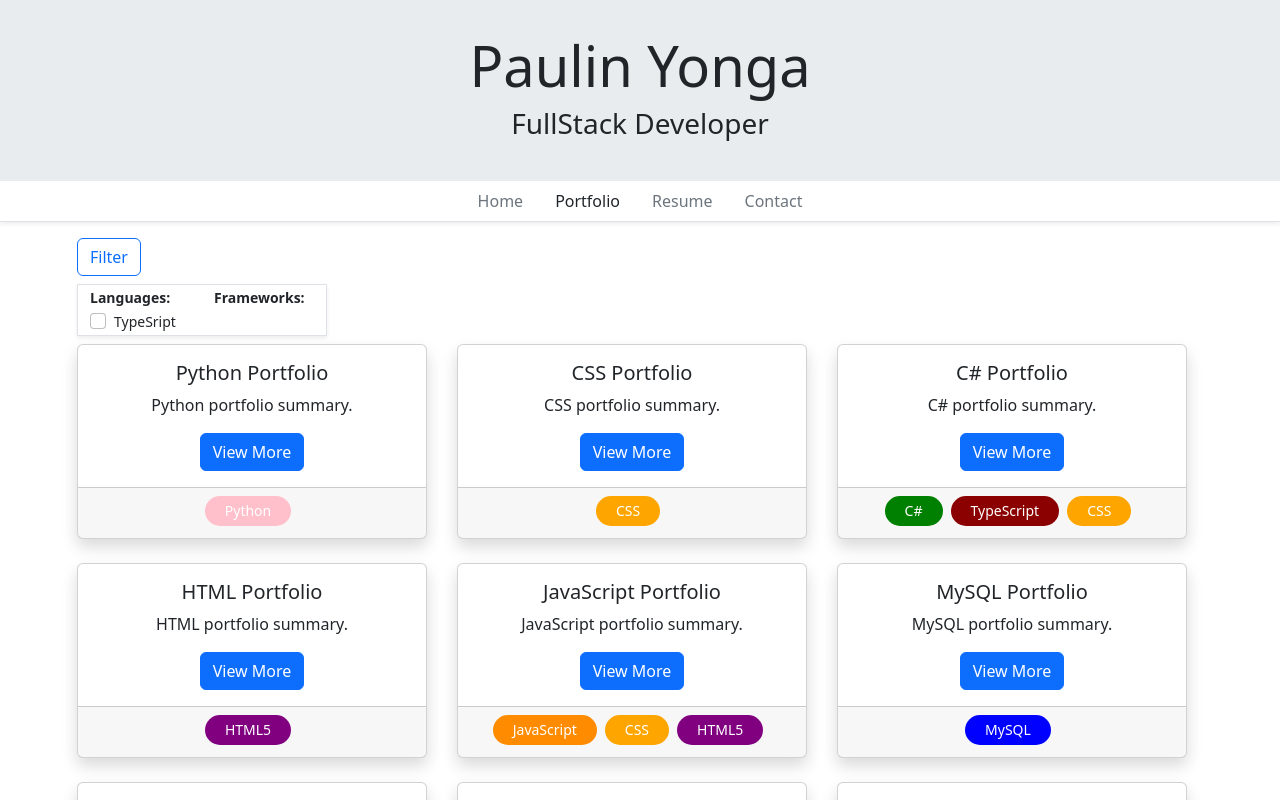
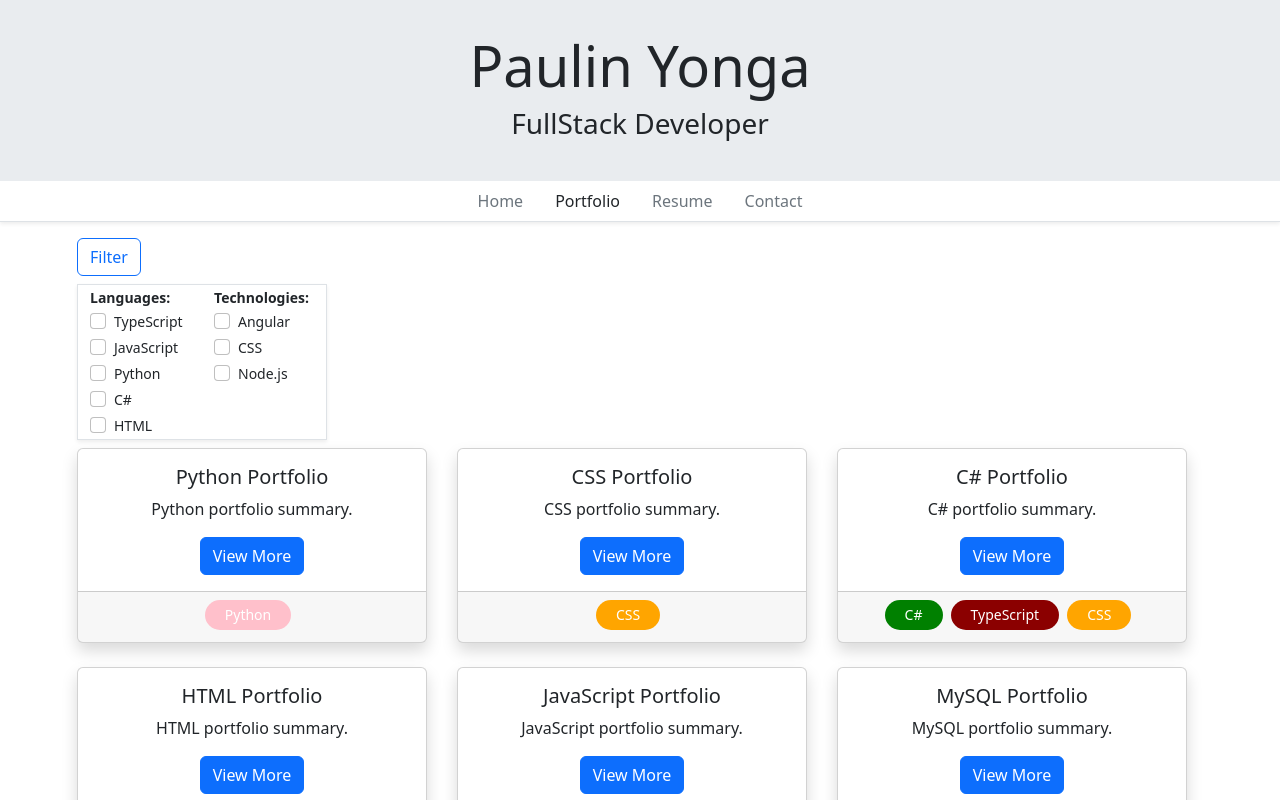
Before and after one commit to paultech23/angular-portfolio-app, an Angular app: page /portfolio in a window 1280 px wide. Both pictures are taken after a click on the button "Filter". Shown: the top 800 px of the page. Built offline with nearby package versions, Linux system fonts and the light colour scheme.

Commit message:
added additional tags in the filter function

```diff
--- a/src/app/portfolio/portfolio.component.html
+++ b/src/app/portfolio/portfolio.component.html
@@ -15,12 +15,82 @@
                                 [(ngModel)]="typescript"
                                 (change)="Filter()"
                                 name="TypeSript">
-                                <label class="form-check-label small">TypeSript</label>
+                                <label class="form-check-label small">TypeScript</label>
+                            </div>
+                        </div>
+                        <div class="form-group">
+                            <div class="form-check">
+                                <input type="checkbox"
+                                class="form-check-input position-static me-2"
+                                [(ngModel)]="javascript"
+                                (change)="Filter()"
+                                name="JavaScript">
+                                <label class="form-check-label small">JavaScript</label>
+                            </div>
+                            <div class="form-group">
+                                <div class="form-check">
+                                    <input type="checkbox"
+                                    class="form-check-input position-static me-2"
+                                    [(ngModel)]="python"
+                                    (change)="Filter()"
+                                    name="Python">
+                                    <label class="form-check-label small">Python</label>
+                                </div>
+                            </div>
+                            <div class="form-group">
+                                <div class="form-check">
+                                    <input type="checkbox"
+                                    class="form-check-input position-static me-2"
+                                    [(ngModel)]="csharp"
+                                    (change)="Filter()"
+                                    name="CSHARP">
+                                    <label class="form-check-label small">C#</label>
+                                </div>
+                            </div>
+                            <div class="form-group">
+                                <div class="form-check">
+                                    <input type="checkbox"
+                                    class="form-check-input position-static me-2"
+                                    [(ngModel)]="html"
+                                    (change)="Filter()"
+                                    name="HTML">
+                                    <label class="form-check-label small">HTML</label>
+                                </div>
                             </div>
                         </div>
                     </div>
                     <div class="col">
-                        <small><b>Frameworks:</b></small>
+                        <small><b>Technologies:</b></small>
+                        <div class="form-group">
+                            <div class="form-check">
+                                <input type="checkbox"
+                                class="form-check-input position-static me-2"
+                                [(ngModel)]="angular"
+                                (change)="Filter()"
+                                name="TypeSript">
+                                <label class="form-check-label small">Angular</label>
+                            </div>
+                        </div>
+                        <div class="form-group">
+                            <div class="form-check">
+                                <input type="checkbox"
+                                class="form-check-input position-static me-2"
+                                [(ngModel)]="css"
+                                (change)="Filter()"
+                                name="CSS">
+                                <label class="form-check-label small">CSS</label>
+                            </div>
+                        </div>
+                        <div class="form-group">
+                            <div class="form-check">
+                                <input type="checkbox"
+                                class="form-check-input position-static me-2"
+                                [(ngModel)]="nodejs"
+                                (change)="Filter()"
+                                name="NODEJS">
+                                <label class="form-check-label small">Node.js</label>
+                            </div>
+                        </div>
                     </div>
                 </form>
             </div>
--- a/src/app/portfolio/portfolio.component.ts
+++ b/src/app/portfolio/portfolio.component.ts
@@ -15,6 +15,14 @@ export class PortfolioComponent implements OnInit{
 
   isCollapsed: boolean = true;
   typescript: boolean = false;
+  angular: boolean = false;
+  python: boolean = false;
+  csharp: boolean = false;
+  css: boolean = false;
+  nodejs: boolean = false;
+  html: boolean = false;
+  javascript: boolean = false;
+  mysql: boolean = false;
 
   constructor(private titleService: Title, private portfolioService: PortfoliosService) {
     this.titleService.setTitle('Paulin Yonga - Portfolio');
@@ -29,6 +37,30 @@ export class PortfolioComponent implements OnInit{
     if(this.typescript) {
       filterTags.push(Tag.TYPESCRIPT);
     }
+    if(this.angular) {
+      filterTags.push(Tag.ANGULAR);
+    }
+    if(this.csharp) {
+      filterTags.push(Tag.CSHARP);
+    }
+    if(this.python) {
+      filterTags.push(Tag.PYTHON);
+    }
+    if(this.css) {
+      filterTags.push(Tag.CSS);
+    }
+    if(this.nodejs) {
+      filterTags.push(Tag.NODEJS);
+    }
+    if(this.html) {
+      filterTags.push(Tag.HTML);
+    }
+    if(this.javascript) {
+      filterTags.push(Tag.JAVASCRIPT);
+    }
+    if(this.mysql) {
+      filterTags.push(Tag.MYSQL);
+    }
 
     this.portfolios = this.portfolioService.GetPortfoliosByFilter(filterTags);
   }
```
